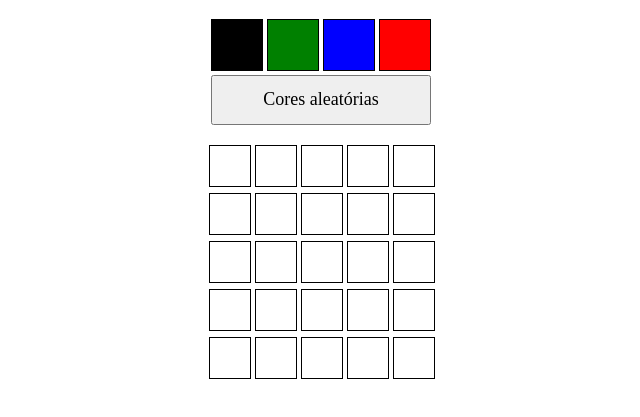
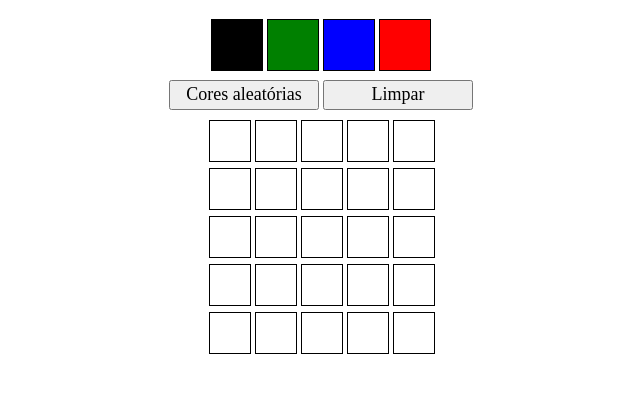
Before and after one commit to gus-aguiar/Thales-Pathway, a website: page projeto-pixel-art/index.html in a window 1280 px wide. Shown: the part 69-486 px from the top of the page, without its empty margins (319-959 px from the left). Drawn offline with Linux system fonts and the light colour scheme.

Commit message:
Requisitos 11 a 12

```diff
--- a/projeto-pixel-art/index.html
+++ b/projeto-pixel-art/index.html
@@ -17,8 +17,10 @@
         <div class="color block4"></div>
     </div>
 
+    <div>
     <button id="button-random-color">Cores aleatórias</button>
-
+    <button id="clear-board">Limpar</button>
+    </div>
 
     <div id="pixel-board"></div>
 
--- a/projeto-pixel-art/script.js
+++ b/projeto-pixel-art/script.js
@@ -6,6 +6,7 @@ window.onload = function () {
     let color3 = document.querySelector('.block3');
     let color4 = document.querySelector('.block4');
     let board = document.getElementById('pixel-board');
+    let buttonLimpar = document.getElementById('clear-board');
 
     document.querySelector('.block2').style.backgroundColor = localStorage.getItem('cor2');
     document.querySelector('.block3').style.backgroundColor = localStorage.getItem('cor3');
@@ -72,4 +73,32 @@ window.onload = function () {
 
     }
 
+     for(let index = 0; index < pixel.length; index += 1){
+
+        buttonLimpar.addEventListener('click', function (){
+
+        pixel[index].style.backgroundColor = 'white';
+
+        localStorage.setItem(`pixel${index}`, pixel[index].style.backgroundColor);
+    });
+
+    }
+
+    for(let index = 0; index < pixel.length; index += 1){
+
+        pixel[index].addEventListener('click', function saveBoard(){
+
+        localStorage.setItem(`pixel${index}`, pixel[index].style.backgroundColor);
+    });
+
+    }
+
+    for(let index = 0; index < pixel.length; index += 1){
+
+
+        pixel[index].style.backgroundColor = localStorage.getItem(`pixel${index}`);
+    };
+
+
+
 };
--- a/projeto-pixel-art/style.css
+++ b/projeto-pixel-art/style.css
@@ -42,9 +42,18 @@ body{
 }
 
 #button-random-color{
-    width: 220px;
-    height: 50px;
+    width: 150px;
+    height: 30px;
     font-family: 'Times New Roman', Times, serif;
     font-size: large;
-    margin-bottom: 20px;
+    margin-top: 5px;
+    margin-bottom: 10px;
 }
+
+#clear-board{
+    width: 150px;
+    height: 30px;
+    font-family: 'Times New Roman', Times, serif;
+    font-size: large;
+    margin-bottom: 10px;
+}
```
